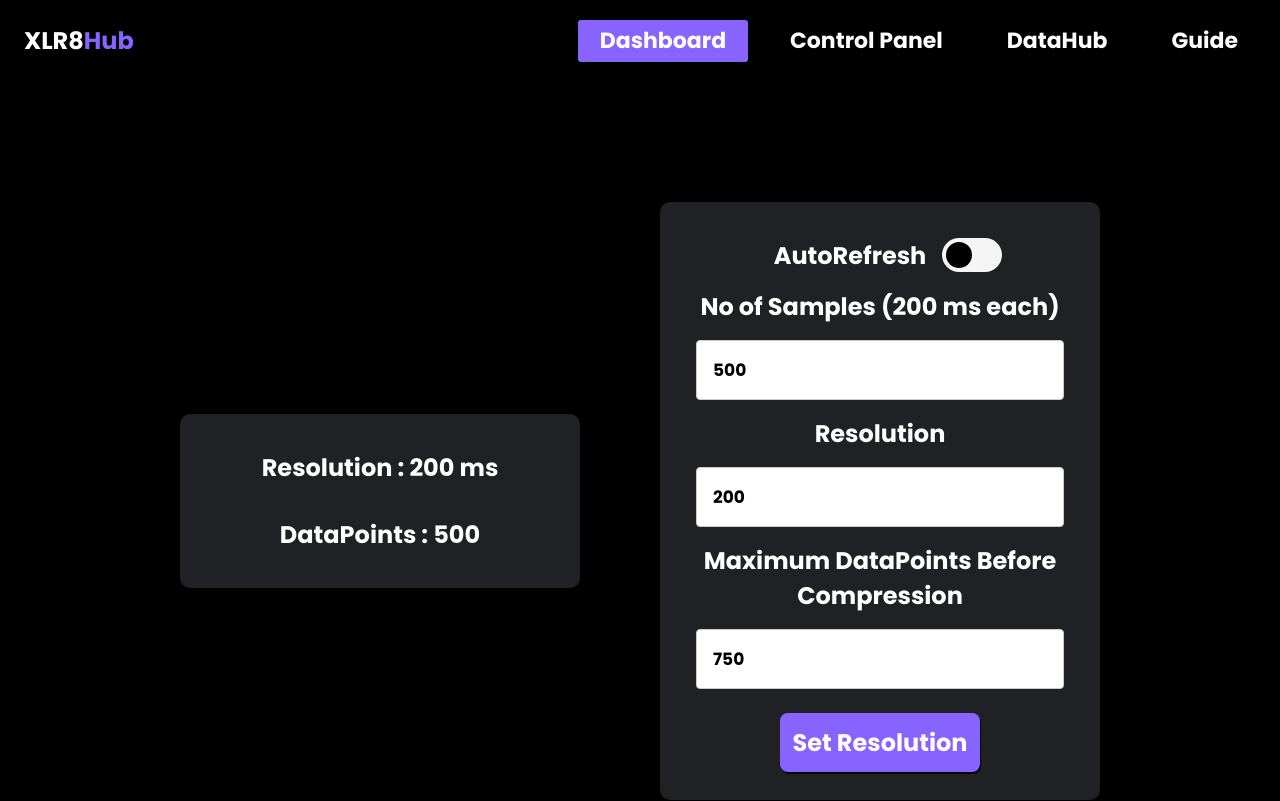
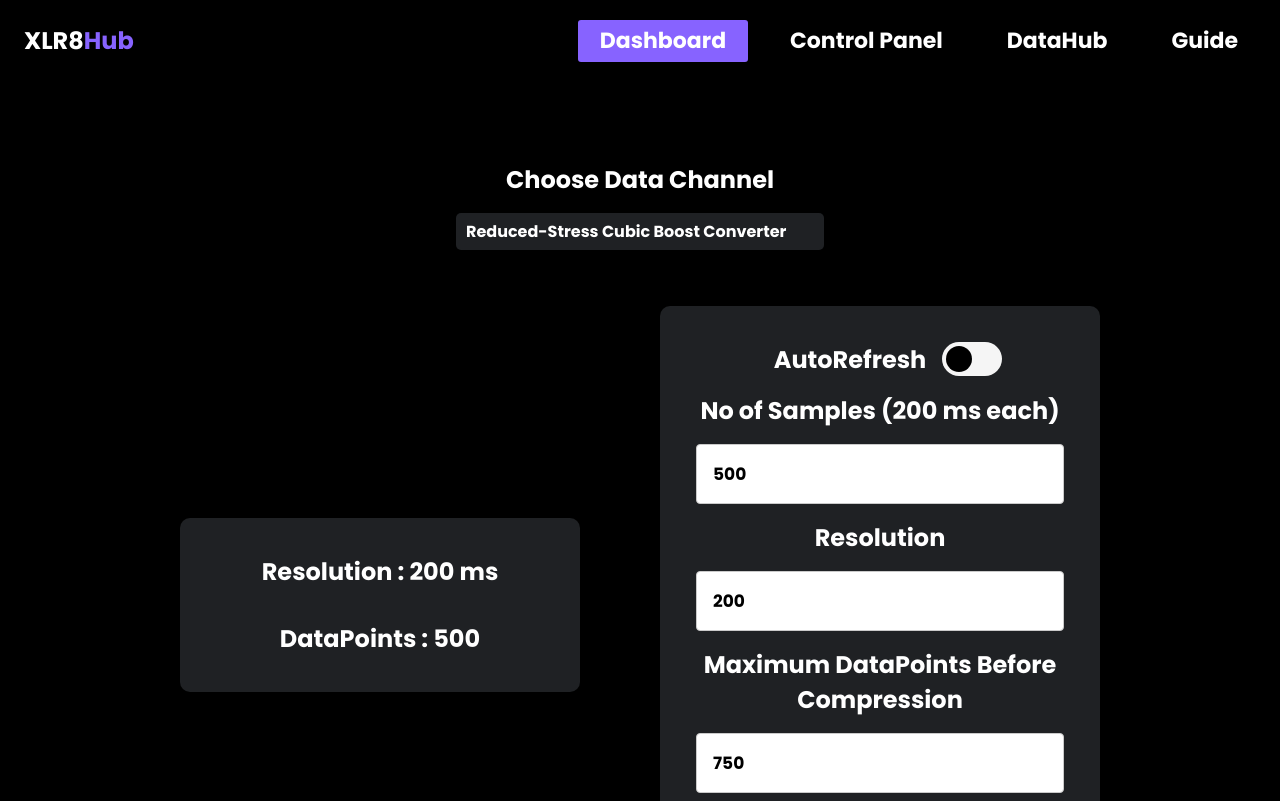
Before and after one commit to sakthiram17/xlr8-hub-websocket, a React (Vite) app: page / in a window 1280 px wide. Shown: the top 801 px of the page. Built offline with nearby package versions, Linux system fonts and the light colour scheme; no server answers.

Commit message:
added multiple data channels

```diff
--- a/src/App.jsx
+++ b/src/App.jsx
@@ -1,97 +1,106 @@
-import logo from './logo.svg';
-import './App.css';
-import DashBoard from './Pages/Dashboard.jsx';
-import Navbar from "./UI/Navbar.jsx"
-import { useState } from 'react';
-import ControlPanel from './Pages/ControlPanel.jsx';
-import {CounterProvider} from './dataContext.jsx';
-import  Backdrop  from "./UI/Backdrop.jsx"
-import SideBar from "./UI/SideBar.jsx"
-import Logs from './UI/Logs.jsx';
-import Guide from './Pages/Guide.jsx';
-import { useControlContext,ControlProvider } from './Pages/controlContext.jsx';
-import WebSocketClient from './Pages/WebSocketClient.jsx';
-import ToggleButton from "./Pages/ToggleButton.jsx"
-
+import logo from "./logo.svg";
+import "./App.css";
+import DashBoard from "./Pages/Dashboard.jsx";
+import Navbar from "./UI/Navbar.jsx";
+import { useState } from "react";
+import ControlPanel from "./Pages/ControlPanel.jsx";
+import { CounterProvider } from "./dataContext.jsx";
+import Backdrop from "./UI/Backdrop.jsx";
+import SideBar from "./UI/SideBar.jsx";
+import Logs from "./UI/Logs.jsx";
+import Guide from "./Pages/Guide.jsx";
+import { useControlContext, ControlProvider } from "./Pages/controlContext.jsx";
+import WebSocketClient from "./Pages/WebSocketClient.jsx";
+import ToggleButton from "./Pages/ToggleButton.jsx";
+import Input from "./Pages/Input.jsx";
 
 function App() {
-  const [sidebaron,setSidebaron] = useState(false);
-  const [small,setSmall] = useState(false)
-  const [currentPage,setPage] = useState(<DashBoard small = {small}></DashBoard>)
-  const [activePage,setActivePage] = useState('Dashboard')
-  const [autofresh,setAutoRefresh] = useState(false);
+  const [sidebaron, setSidebaron] = useState(false);
+  const [small, setSmall] = useState(false);
+  const [currentPage, setPage] = useState(
+    <DashBoard small={small}></DashBoard>
+  );
+  const [activePage, setActivePage] = useState("Dashboard");
+  const [autofresh, setAutoRefresh] = useState(false);
+  const [Channel,setChannel] = useState("Converter-1")
 
-  const offSideBar = ()=>{
-    setSidebaron(false)
+  const offSideBar = () => {
+    setSidebaron(false);
+  };
+  const turnOnSideBar = () => {
+    setSidebaron(true);
+  };
+  const updateIsSmall = (flag) => {
+    setSmall(flag);
+  };
+  const toggleButtonHandler = (event) => {
+    setAutoRefresh(event.target.checked);
+    console.log(autofresh);
+  };
+  const handleChange = (event)=>{
+    setChannel(event.target.value)
+    console.log(event.target.value)
   }
-  const turnOnSideBar = ()=>{
-    setSidebaron(true)
-  }
-  const updateIsSmall = (flag)=>{
-    setSmall(flag)
-  }
-  const toggleButtonHandler = (event)=>
-  {
-    setAutoRefresh(event.target.checked)
-    console.log(autofresh)
-  }
+ console.log(Channel)
 
-  const pageSwitchHandler = (event)=>{
+  const pageSwitchHandler = (event) => {
     let page = event.target.innerHTML;
     setActivePage(page);
 
-    switch(page)
-    {
-      case 'Dashboard' : setPage(<DashBoard small = {small}></DashBoard>)
+    switch (page) {
+      case "Dashboard":
+        setPage(<DashBoard small={small}></DashBoard>);
         break;
-      case 'Control Panel' : setPage(<ControlPanel></ControlPanel>)
+      case "Control Panel":
+        setPage(<ControlPanel></ControlPanel>);
         break;
-      case 'DataHub' : setPage(<Logs></Logs>)
+      case "DataHub":
+        setPage(<Logs></Logs>);
         break;
-      case 'Guide' : setPage(<Guide></Guide>)
+      case "Guide":
+        setPage(<Guide></Guide>);
         break;
-      default : setPage(<DashBoard small = {small}></DashBoard>)
+      default:
+        setPage(<DashBoard small={small}></DashBoard>);
     }
-
-  }
-
+  };
 
   return (
     <div className="App">
-
       <ControlProvider>
         <CounterProvider>
-
-      <WebSocketClient></WebSocketClient>
+          <WebSocketClient Channel= {Channel}></WebSocketClient>
           <Navbar
-       list = {["Dashboard","Control Panel","DataHub","Guide"]}
-       off = {offSideBar}
-       first = "XLR8"
-       last = "Hub"
-       expand = {turnOnSideBar}
-       active = {activePage}
-       changePage = {pageSwitchHandler}
-       setSmall = {updateIsSmall}
+            list={["Dashboard", "Control Panel", "DataHub", "Guide"]}
+            off={offSideBar}
+            first="XLR8"
+            last="Hub"
+            expand={turnOnSideBar}
+            active={activePage}
+            changePage={pageSwitchHandler}
+            setSmall={updateIsSmall}
           ></Navbar>
           <SideBar
-       list = {["Dashboard","Control Panel","DataHub","Guide"]}
-       off = {offSideBar}
-       first = "XLR8"
-       last = "Hub"
-       expand = {turnOnSideBar}
-       header = "Xelerate-HUB"
-       disabled = {!sidebaron}
-       active = {activePage}
-       changePage = {pageSwitchHandler}
+            list={["Dashboard", "Control Panel", "DataHub", "Guide"]}
+            off={offSideBar}
+            first="XLR8"
+            last="Hub"
+            expand={turnOnSideBar}
+            header="Xelerate-HUB"
+            disabled={!sidebaron}
+            active={activePage}
+            changePage={pageSwitchHandler}
           ></SideBar>
 
-
-
+          <Input
+            type="select"
+            label="Choose Data Channel"
+            options={["Reduced-Stress Cubic Boost Converter", "IBC with Enhanced QBC"]}
+            values = {["Converter-1","Converter-2"]}
+            handleChange = {handleChange}
+          ></Input>
           {currentPage}
-      <Backdrop
-      off = {offSideBar}
-      on = {sidebaron}
-      ></Backdrop>
+          <Backdrop off={offSideBar} on={sidebaron}></Backdrop>
         </CounterProvider>
       </ControlProvider>
     </div>
--- a/src/Pages/Input.css
+++ b/src/Pages/Input.css
@@ -121,11 +121,41 @@ input{
 }
 input[type="file"]
 {
-    font-size: 16px; /* Adjust the font size as needed */
-    position: absolute;
-    margin: -1px;
+font-size: 16px; /* Adjust the font size as needed */
+position: absolute;
+margin: -1px;
   overflow: hidden;
   clip: rect(0, 0, 0, 0);
   border: 0;
 
 }
+select {
+    /* Remove default styles */
+    -webkit-appearance: none;
+    -moz-appearance: none;
+    appearance: none;
+    /* Add custom styles */
+    padding: 10px;
+    font-size: 16px;
+    border: black;
+    margin: 1rem;
+    border-radius: 5px;
+    background-color:var(--primary-card-bg);
+    cursor: pointer;
+  }
+
+
+  /* Style the dropdown arrow */
+  select::after {
+    content: '\25BC';
+    top: 50%;
+    color:white;
+    right: 10px;
+    transform: translateY(-50%);
+  }
+
+  /* Style when the select element is focused */
+  select:focus {
+    outline: none; /* Remove default focus style */
+    border-color: var(--accent-color) /* Example focus color */
+  }
--- a/src/Pages/Input.jsx
+++ b/src/Pages/Input.jsx
@@ -95,8 +95,28 @@ const Input = (props) => {
           </Button>
         </div>
       </div>
-    );
-  } else {
+    );}
+  else if(props.type==='select')
+  {
+    let options = [];
+    for(var i =0 ;i<props.options.length;i++)
+    {
+      options.push(<option value={props.values[i]}>{props.options[i]}</option>)
+    }
+    return(
+      <div className={props.col ? "form-input-col" : "form-input"}>
+       <span className="form-label">{props.label}</span>
+       <select name = {props.label} value = {props.value} onChange={props.handleChange}>
+        {options}
+       </select>
+
+      </div>
+
+    )
+
+  }
+
+   else {
     return (
       <div className={props.col ? "form-input-col" : "form-input"}>
         <span className="form-label">{props.label}</span>
--- a/src/Pages/WebSocketClient.jsx
+++ b/src/Pages/WebSocketClient.jsx
@@ -5,7 +5,7 @@ import { useControlContext, ControlProvider } from '../Pages/controlContext.jsx'
 const WebSocketClient = (props) => {
     const { dispatch } = useDataContext();
     const { controlParameters, controlUpdates } = useControlContext();
-    let socket;
+    const [socket, setSocket] = useState(null);
     const [socketOpen, setSocketOpen] = useState(false);
 
     const autorefreshRef = useRef(controlParameters.autofresh);
@@ -18,14 +18,18 @@ const WebSocketClient = (props) => {
 
     useEffect(() => {
         const setUpConnection = () => {
-            socket = new WebSocket('ws://localhost:8080/');
 
-            socket.addEventListener('open', (event) => {
+
+            const newSocket = new WebSocket('ws://localhost:8080/');
+            setSocket(newSocket)
+            newSocket.addEventListener('open', (event) => {
                 // Handle open event
                 setSocketOpen(true);
+                setSocket(newSocket); // Store the socket object
             });
 
-            socket.addEventListener('message', (event) => {
+
+            newSocket.addEventListener('message', (event) => {
                 const temp = JSON.parse(event.data);
                 console.log(autorefreshRef.current)
                 if (autorefreshRef.current) {
@@ -33,7 +37,7 @@ const WebSocketClient = (props) => {
                 }
             });
 
-            socket.addEventListener('close', (event) => {
+            newSocket.addEventListener('close', (event) => {
                 // Reconnect after a delay
                 setTimeout(() => {
                     setUpConnection();
@@ -43,15 +47,21 @@ const WebSocketClient = (props) => {
 
             return () => {
                 // Close the WebSocket connection
-                socket.close();
+                newSocket.close();
                 setSocketOpen(false);
             };
         };
 
         // Initial connection attempt
         setUpConnection();
-    }, []); // The empty dependency array ensures that this effect runs once after the initial render
+    }, [props.Channel]); // The empty dependency array ensures that this effect runs once after the initial render
+    useEffect(() => {
 
+        if (socketOpen &&socket) {
+            const message = { topic: props.Channel };
+            socket.send(JSON.stringify(message));
+        }
+    }, [props.Channel, socketOpen]);
     return <div>{/* Your component JSX here */}</div>;
 };
 
--- a/src/dataContext.jsx
+++ b/src/dataContext.jsx
@@ -2,6 +2,7 @@ import React, { createContext, useReducer, useContext } from 'react';
 
 const actionHandler = (state,action)=>{
     let temp;
+    console.log(action)
     switch(action.type)
     {
         case 'FETCH' : temp = [];
```
Also changed, not shown: 2 other files (tests, documents, lock files or other folders). Lines whose indentation alone changed are shown as unchanged.
